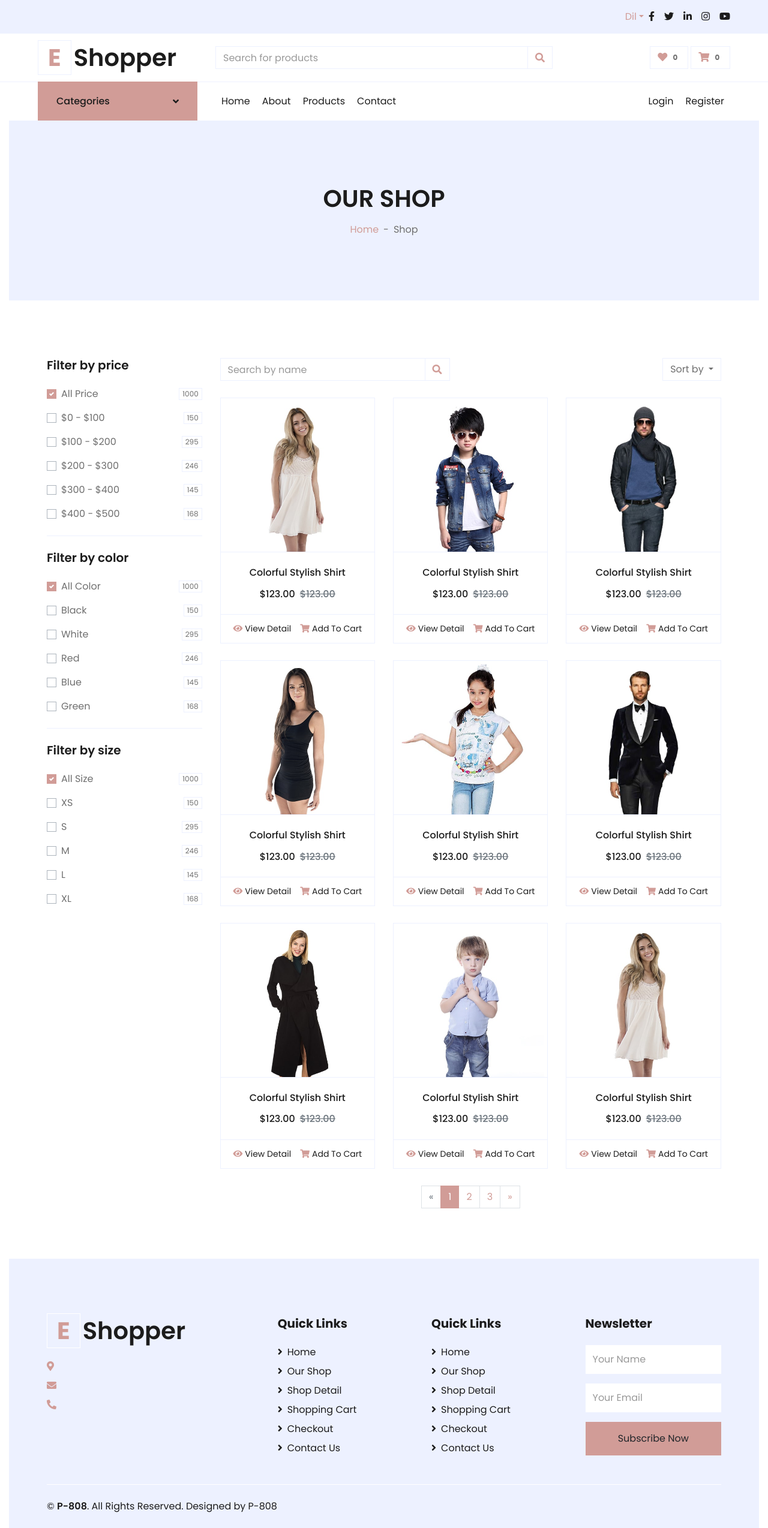
After one commit to rajab20/rajabrepos, a Django app: template app/templates/product/list.html in a window 1280 px wide. The commit adds this page. Shown: the whole page at 60% size. Run offline with Django 4.2, Linux system fonts and the light colour scheme; the template is opened without the code that fills it, so the values that code supplies are empty; some libraries are stand-ins or nearby versions.

Commit message:
worked on product app

```diff
--- a/app/about/admin.py
+++ b/app/about/admin.py
@@ -1,4 +1,5 @@
 from django.contrib import admin
+
 from .models import About, AboutPoint
 
 
@@ -13,5 +14,4 @@ class AboutAdmin(admin.ModelAdmin):
     inlines = (InlineAboutPointAdmin,)
 
 
-
 #admin.site.register(AboutPoint)
--- a/app/app/urls.py
+++ b/app/app/urls.py
@@ -14,7 +14,7 @@ urlpatterns += i18n_patterns(
     path('', include('account.urls')),
     path('', include('about.urls')),
     path('', include('contact.urls')),
-    # path('', include('product.urls')),
+    path('', include('product.urls')),
     path('i18n/', include('django.conf.urls.i18n')),
 )
 
--- /dev/null
+++ b/app/product/urls.py
@@ -0,0 +1,7 @@
+from django.urls import path
+
+from . import views
+
+urlpatterns = [
+    path('products', views.product_list, name='product-list'),
+]
--- a/app/templates/home/index.html
+++ b/app/templates/home/index.html
@@ -1,5 +1,5 @@
 {% extends "base/index.html" %}
-{% load static %}
+{% load static i18n %}
 
 {% block content %}
     <!-- Featured Start -->
--- /dev/null
+++ b/app/templates/product/detail.html
@@ -0,0 +1,5 @@
+{% extends "base/index.html" %}
+{% load static i18n %}
+
+{% block content %}
+{% endblock %}
--- /dev/null
+++ b/app/templates/product/list.html
@@ -0,0 +1,349 @@
+{% extends "base/index.html" %}
+{% load static i18n %}
+{% block content %}
+
+    <!-- Page Header Start -->
+    <div class="container-fluid bg-secondary mb-5">
+        <div class="d-flex flex-column align-items-center justify-content-center" style="min-height: 300px">
+            <h1 class="font-weight-semi-bold text-uppercase mb-3">Our Shop</h1>
+            <div class="d-inline-flex">
+                <p class="m-0"><a href="">Home</a></p>
+                <p class="m-0 px-2">-</p>
+                <p class="m-0">Shop</p>
+            </div>
+        </div>
+    </div>
+    <!-- Page Header End -->
+
+
+    <!-- Shop Start -->
+    <div class="container-fluid pt-5">
+        <div class="row px-xl-5">
+            <!-- Shop Sidebar Start -->
+            <div class="col-lg-3 col-md-12">
+                <!-- Price Start -->
+                <div class="border-bottom mb-4 pb-4">
+                    <h5 class="font-weight-semi-bold mb-4">Filter by price</h5>
+                    <form>
+                        <div class="custom-control custom-checkbox d-flex align-items-center justify-content-between mb-3">
+                            <input type="checkbox" class="custom-control-input" checked id="price-all">
+                            <label class="custom-control-label" for="price-all">All Price</label>
+                            <span class="badge border font-weight-normal">1000</span>
+                        </div>
+                        <div class="custom-control custom-checkbox d-flex align-items-center justify-content-between mb-3">
+                            <input type="checkbox" class="custom-control-input" id="price-1">
+                            <label class="custom-control-label" for="price-1">$0 - $100</label>
+                            <span class="badge border font-weight-normal">150</span>
+                        </div>
+                        <div class="custom-control custom-checkbox d-flex align-items-center justify-content-between mb-3">
+                            <input type="checkbox" class="custom-control-input" id="price-2">
+                            <label class="custom-control-label" for="price-2">$100 - $200</label>
+                            <span class="badge border font-weight-normal">295</span>
+                        </div>
+                        <div class="custom-control custom-checkbox d-flex align-items-center justify-content-between mb-3">
+                            <input type="checkbox" class="custom-control-input" id="price-3">
+                            <label class="custom-control-label" for="price-3">$200 - $300</label>
+                            <span class="badge border font-weight-normal">246</span>
+                        </div>
+                        <div class="custom-control custom-checkbox d-flex align-items-center justify-content-between mb-3">
+                            <input type="checkbox" class="custom-control-input" id="price-4">
+                            <label class="custom-control-label" for="price-4">$300 - $400</label>
+                            <span class="badge border font-weight-normal">145</span>
+                        </div>
+                        <div class="custom-control custom-checkbox d-flex align-items-center justify-content-between">
+                            <input type="checkbox" class="custom-control-input" id="price-5">
+                            <label class="custom-control-label" for="price-5">$400 - $500</label>
+                            <span class="badge border font-weight-normal">168</span>
+                        </div>
+                    </form>
+                </div>
+                <!-- Price End -->
+
+                <!-- Color Start -->
+                <div class="border-bottom mb-4 pb-4">
+                    <h5 class="font-weight-semi-bold mb-4">Filter by color</h5>
+                    <form>
+                        <div class="custom-control custom-checkbox d-flex align-items-center justify-content-between mb-3">
+                            <input type="checkbox" class="custom-control-input" checked id="color-all">
+                            <label class="custom-control-label" for="price-all">All Color</label>
+                            <span class="badge border font-weight-normal">1000</span>
+                        </div>
+                        <div class="custom-control custom-checkbox d-flex align-items-center justify-content-between mb-3">
+                            <input type="checkbox" class="custom-control-input" id="color-1">
+                            <label class="custom-control-label" for="color-1">Black</label>
+                            <span class="badge border font-weight-normal">150</span>
+                        </div>
+                        <div class="custom-control custom-checkbox d-flex align-items-center justify-content-between mb-3">
+                            <input type="checkbox" class="custom-control-input" id="color-2">
+                            <label class="custom-control-label" for="color-2">White</label>
+                            <span class="badge border font-weight-normal">295</span>
+                        </div>
+                        <div class="custom-control custom-checkbox d-flex align-items-center justify-content-between mb-3">
+                            <input type="checkbox" class="custom-control-input" id="color-3">
+                            <label class="custom-control-label" for="color-3">Red</label>
+                            <span class="badge border font-weight-normal">246</span>
+                        </div>
+                        <div class="custom-control custom-checkbox d-flex align-items-center justify-content-between mb-3">
+                            <input type="checkbox" class="custom-control-input" id="color-4">
+                            <label class="custom-control-label" for="color-4">Blue</label>
+                            <span class="badge border font-weight-normal">145</span>
+                        </div>
+                        <div class="custom-control custom-checkbox d-flex align-items-center justify-content-between">
+                            <input type="checkbox" class="custom-control-input" id="color-5">
+                            <label class="custom-control-label" for="color-5">Green</label>
+                            <span class="badge border font-weight-normal">168</span>
+                        </div>
+                    </form>
+                </div>
+                <!-- Color End -->
+
+                <!-- Size Start -->
+                <div class="mb-5">
+                    <h5 class="font-weight-semi-bold mb-4">Filter by size</h5>
+                    <form>
+                        <div class="custom-control custom-checkbox d-flex align-items-center justify-content-between mb-3">
+                            <input type="checkbox" class="custom-control-input" checked id="size-all">
+                            <label class="custom-control-label" for="size-all">All Size</label>
+                            <span class="badge border font-weight-normal">1000</span>
+                        </div>
+                        <div class="custom-control custom-checkbox d-flex align-items-center justify-content-between mb-3">
+                            <input type="checkbox" class="custom-control-input" id="size-1">
+                            <label class="custom-control-label" for="size-1">XS</label>
+                            <span class="badge border font-weight-normal">150</span>
+                        </div>
+                        <div class="custom-control custom-checkbox d-flex align-items-center justify-content-between mb-3">
+                            <input type="checkbox" class="custom-control-input" id="size-2">
+                            <label class="custom-control-label" for="size-2">S</label>
+                            <span class="badge border font-weight-normal">295</span>
+                        </div>
+                        <div class="custom-control custom-checkbox d-flex align-items-center justify-content-between mb-3">
+                            <input type="checkbox" class="custom-control-input" id="size-3">
+                            <label class="custom-control-label" for="size-3">M</label>
+                            <span class="badge border font-weight-normal">246</span>
+                        </div>
+                        <div class="custom-control custom-checkbox d-flex align-items-center justify-content-between mb-3">
+                            <input type="checkbox" class="custom-control-input" id="size-4">
+                            <label class="custom-control-label" for="size-4">L</label>
+                            <span class="badge border font-weight-normal">145</span>
+                        </div>
+                        <div class="custom-control custom-checkbox d-flex align-items-center justify-content-between">
+                            <input type="checkbox" class="custom-control-input" id="size-5">
+                            <label class="custom-control-label" for="size-5">XL</label>
+                            <span class="badge border font-weight-normal">168</span>
+                        </div>
+                    </form>
+                </div>
+                <!-- Size End -->
+            </div>
+            <!-- Shop Sidebar End -->
+
+            <!-- Shop Product Start -->
+            <div class="col-lg-9 col-md-12">
+                <div class="row pb-3">
+                    <div class="col-12 pb-1">
+                        <div class="d-flex align-items-center justify-content-between mb-4">
+                            <form action="">
+                                <div class="input-group">
+                                    <input type="text" class="form-control" placeholder="Search by name">
+                                    <div class="input-group-append">
+                                        <span class="input-group-text bg-transparent text-primary">
+                                            <i class="fa fa-search"></i>
+                                        </span>
+                                    </div>
+                                </div>
+                            </form>
+                            <div class="dropdown ml-4">
+                                <button class="btn border dropdown-toggle" type="button" id="triggerId" data-toggle="dropdown" aria-haspopup="true"
+                                        aria-expanded="false">
+                                            Sort by
+                                        </button>
+                                <div class="dropdown-menu dropdown-menu-right" aria-labelledby="triggerId">
+                                    <a class="dropdown-item" href="#">Latest</a>
+                                    <a class="dropdown-item" href="#">Popularity</a>
+                                    <a class="dropdown-item" href="#">Best Rating</a>
+                                </div>
+                            </div>
+                        </div>
+                    </div>
+                    <div class="col-lg-4 col-md-6 col-sm-12 pb-1">
+                        <div class="card product-item border-0 mb-4">
+                            <div class="card-header product-img position-relative overflow-hidden bg-transparent border p-0">
+                                <img class="img-fluid w-100" src="img/product-1.jpg" alt="">
+                            </div>
+                            <div class="card-body border-left border-right text-center p-0 pt-4 pb-3">
+                                <h6 class="text-truncate mb-3">Colorful Stylish Shirt</h6>
+                                <div class="d-flex justify-content-center">
+                                    <h6>$123.00</h6><h6 class="text-muted ml-2"><del>$123.00</del></h6>
+                                </div>
+                            </div>
+                            <div class="card-footer d-flex justify-content-between bg-light border">
+                                <a href="" class="btn btn-sm text-dark p-0"><i class="fas fa-eye text-primary mr-1"></i>View Detail</a>
+                                <a href="" class="btn btn-sm text-dark p-0"><i class="fas fa-shopping-cart text-primary mr-1"></i>Add To Cart</a>
+                            </div>
+                        </div>
+                    </div>
+                    <div class="col-lg-4 col-md-6 col-sm-12 pb-1">
+                        <div class="card product-item border-0 mb-4">
+                            <div class="card-header product-img position-relative overflow-hidden bg-transparent border p-0">
+                                <img class="img-fluid w-100" src="img/product-2.jpg" alt="">
+                            </div>
+                            <div class="card-body border-left border-right text-center p-0 pt-4 pb-3">
+                                <h6 class="text-truncate mb-3">Colorful Stylish Shirt</h6>
+                                <div class="d-flex justify-content-center">
+                                    <h6>$123.00</h6><h6 class="text-muted ml-2"><del>$123.00</del></h6>
+                                </div>
+                            </div>
+                            <div class="card-footer d-flex justify-content-between bg-light border">
+                                <a href="" class="btn btn-sm text-dark p-0"><i class="fas fa-eye text-primary mr-1"></i>View Detail</a>
+                                <a href="" class="btn btn-sm text-dark p-0"><i class="fas fa-shopping-cart text-primary mr-1"></i>Add To Cart</a>
+                            </div>
+                        </div>
+                    </div>
+                    <div class="col-lg-4 col-md-6 col-sm-12 pb-1">
+                        <div class="card product-item border-0 mb-4">
+                            <div class="card-header product-img position-relative overflow-hidden bg-transparent border p-0">
+                                <img class="img-fluid w-100" src="img/product-3.jpg" alt="">
+                            </div>
+                            <div class="card-body border-left border-right text-center p-0 pt-4 pb-3">
+                                <h6 class="text-truncate mb-3">Colorful Stylish Shirt</h6>
+                                <div class="d-flex justify-content-center">
+                                    <h6>$123.00</h6><h6 class="text-muted ml-2"><del>$123.00</del></h6>
+                                </div>
+                            </div>
+                            <div class="card-footer d-flex justify-content-between bg-light border">
+                                <a href="" class="btn btn-sm text-dark p-0"><i class="fas fa-eye text-primary mr-1"></i>View Detail</a>
+                                <a href="" class="btn btn-sm text-dark p-0"><i class="fas fa-shopping-cart text-primary mr-1"></i>Add To Cart</a>
+                            </div>
+                        </div>
+                    </div>
+                    <div class="col-lg-4 col-md-6 col-sm-12 pb-1">
+                        <div class="card product-item border-0 mb-4">
+                            <div class="card-header product-img position-relative overflow-hidden bg-transparent border p-0">
+                                <img class="img-fluid w-100" src="img/product-4.jpg" alt="">
+                            </div>
+                            <div class="card-body border-left border-right text-center p-0 pt-4 pb-3">
+                                <h6 class="text-truncate mb-3">Colorful Stylish Shirt</h6>
+                                <div class="d-flex justify-content-center">
+                                    <h6>$123.00</h6><h6 class="text-muted ml-2"><del>$123.00</del></h6>
+                                </div>
+                            </div>
+                            <div class="card-footer d-flex justify-content-between bg-light border">
+                                <a href="" class="btn btn-sm text-dark p-0"><i class="fas fa-eye text-primary mr-1"></i>View Detail</a>
+                                <a href="" class="btn btn-sm text-dark p-0"><i class="fas fa-shopping-cart text-primary mr-1"></i>Add To Cart</a>
+                            </div>
+                        </div>
+                    </div>
+                    <div class="col-lg-4 col-md-6 col-sm-12 pb-1">
+                        <div class="card product-item border-0 mb-4">
+                            <div class="card-header product-img position-relative overflow-hidden bg-transparent border p-0">
+                                <img class="img-fluid w-100" src="img/product-5.jpg" alt="">
+                            </div>
+                            <div class="card-body border-left border-right text-center p-0 pt-4 pb-3">
+                                <h6 class="text-truncate mb-3">Colorful Stylish Shirt</h6>
+                                <div class="d-flex justify-content-center">
+                                    <h6>$123.00</h6><h6 class="text-muted ml-2"><del>$123.00</del></h6>
+                                </div>
+                            </div>
+                            <div class="card-footer d-flex justify-content-between bg-light border">
+                                <a href="" class="btn btn-sm text-dark p-0"><i class="fas fa-eye text-primary mr-1"></i>View Detail</a>
+                                <a href="" class="btn btn-sm text-dark p-0"><i class="fas fa-shopping-cart text-primary mr-1"></i>Add To Cart</a>
+                            </div>
+                        </div>
+                    </div>
+                    <div class="col-lg-4 col-md-6 col-sm-12 pb-1">
+                        <div class="card product-item border-0 mb-4">
+                            <div class="card-header product-img position-relative overflow-hidden bg-transparent border p-0">
+                                <img class="img-fluid w-100" src="img/product-6.jpg" alt="">
+                            </div>
+                            <div class="card-body border-left border-right text-center p-0 pt-4 pb-3">
+                                <h6 class="text-truncate mb-3">Colorful Stylish Shirt</h6>
+                                <div class="d-flex justify-content-center">
+                                    <h6>$123.00</h6><h6 class="text-muted ml-2"><del>$123.00</del></h6>
+                                </div>
+                            </div>
+                            <div class="card-footer d-flex justify-content-between bg-light border">
+                                <a href="" class="btn btn-sm text-dark p-0"><i class="fas fa-eye text-primary mr-1"></i>View Detail</a>
+                                <a href="" class="btn btn-sm text-dark p-0"><i class="fas fa-shopping-cart text-primary mr-1"></i>Add To Cart</a>
+                            </div>
+                        </div>
+                    </div>
+                    <div class="col-lg-4 col-md-6 col-sm-12 pb-1">
+                        <div class="card product-item border-0 mb-4">
+                            <div class="card-header product-img position-relative overflow-hidden bg-transparent border p-0">
+                                <img class="img-fluid w-100" src="img/product-7.jpg" alt="">
+                            </div>
+                            <div class="card-body border-left border-right text-center p-0 pt-4 pb-3">
+                                <h6 class="text-truncate mb-3">Colorful Stylish Shirt</h6>
+                                <div class="d-flex justify-content-center">
+                                    <h6>$123.00</h6><h6 class="text-muted ml-2"><del>$123.00</del></h6>
+                                </div>
+                            </div>
+                            <div class="card-footer d-flex justify-content-between bg-light border">
+                                <a href="" class="btn btn-sm text-dark p-0"><i class="fas fa-eye text-primary mr-1"></i>View Detail</a>
+                                <a href="" class="btn btn-sm text-dark p-0"><i class="fas fa-shopping-cart text-primary mr-1"></i>Add To Cart</a>
+                            </div>
+                        </div>
+                    </div>
+                    <div class="col-lg-4 col-md-6 col-sm-12 pb-1">
+                        <div class="card product-item border-0 mb-4">
+                            <div class="card-header product-img position-relative overflow-hidden bg-transparent border p-0">
+                                <img class="img-fluid w-100" src="img/product-8.jpg" alt="">
+                            </div>
+                            <div class="card-body border-left border-right text-center p-0 pt-4 pb-3">
+                                <h6 class="text-truncate mb-3">Colorful Stylish Shirt</h6>
+                                <div class="d-flex justify-content-center">
+                                    <h6>$123.00</h6><h6 class="text-muted ml-2"><del>$123.00</del></h6>
+                                </div>
+                            </div>
+                            <div class="card-footer d-flex justify-content-between bg-light border">
+                                <a href="" class="btn btn-sm text-dark p-0"><i class="fas fa-eye text-primary mr-1"></i>View Detail</a>
+                                <a href="" class="btn btn-sm text-dark p-0"><i class="fas fa-shopping-cart text-primary mr-1"></i>Add To Cart</a>
+                            </div>
+                        </div>
+                    </div>
+                    <div class="col-lg-4 col-md-6 col-sm-12 pb-1">
+                        <div class="card product-item border-0 mb-4">
+                            <div class="card-header product-img position-relative overflow-hidden bg-transparent border p-0">
+                                <img class="img-fluid w-100" src="img/product-1.jpg" alt="">
+                            </div>
+                            <div class="card-body border-left border-right text-center p-0 pt-4 pb-3">
+                                <h6 class="text-truncate mb-3">Colorful Stylish Shirt</h6>
+                                <div class="d-flex justify-content-center">
+                                    <h6>$123.00</h6><h6 class="text-muted ml-2"><del>$123.00</del></h6>
+                                </div>
+                            </div>
+                            <div class="card-footer d-flex justify-content-between bg-light border">
+                                <a href="" class="btn btn-sm text-dark p-0"><i class="fas fa-eye text-primary mr-1"></i>View Detail</a>
+                                <a href="" class="btn btn-sm text-dark p-0"><i class="fas fa-shopping-cart text-primary mr-1"></i>Add To Cart</a>
+                            </div>
+                        </div>
+                    </div>
+                    <div class="col-12 pb-1">
+                        <nav aria-label="Page navigation">
+                          <ul class="pagination justify-content-center mb-3">
+                            <li class="page-item disabled">
+                              <a class="page-link" href="#" aria-label="Previous">
+                                <span aria-hidden="true">&laquo;</span>
+                                <span class="sr-only">Previous</span>
+                              </a>
+                            </li>
+                            <li class="page-item active"><a class="page-link" href="#">1</a></li>
+                            <li class="page-item"><a class="page-link" href="#">2</a></li>
+                            <li class="page-item"><a class="page-link" href="#">3</a></li>
+                            <li class="page-item">
+                              <a class="page-link" href="#" aria-label="Next">
+                                <span aria-hidden="true">&raquo;</span>
+                                <span class="sr-only">Next</span>
+                              </a>
+                            </li>
+                          </ul>
+                        </nav>
+                    </div>
+                </div>
+            </div>
+            <!-- Shop Product End -->
+        </div>
+    </div>
+    <!-- Shop End -->
+
+{% endblock %}
```
Also changed, not shown: app/product/admin.py (+23 -1 lines), app/product/models.py (+107 -1 lines), app/product/views.py (+9 -1 lines), app/product/migrations/0008_color_product_producttype_size_productitem_and_more.py (added), app/product/migrations/0009_remove_color_product_type_remove_size_product_type_and_more.py (added), app/product/migrations/0010_brand_product_brand.py (added).
